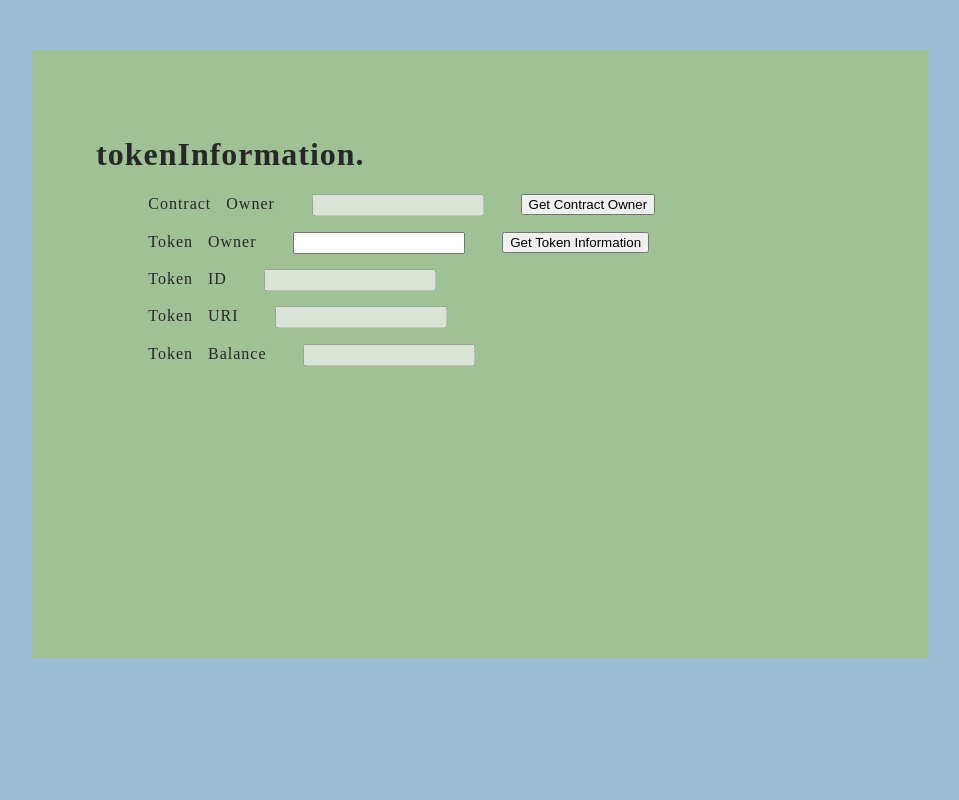
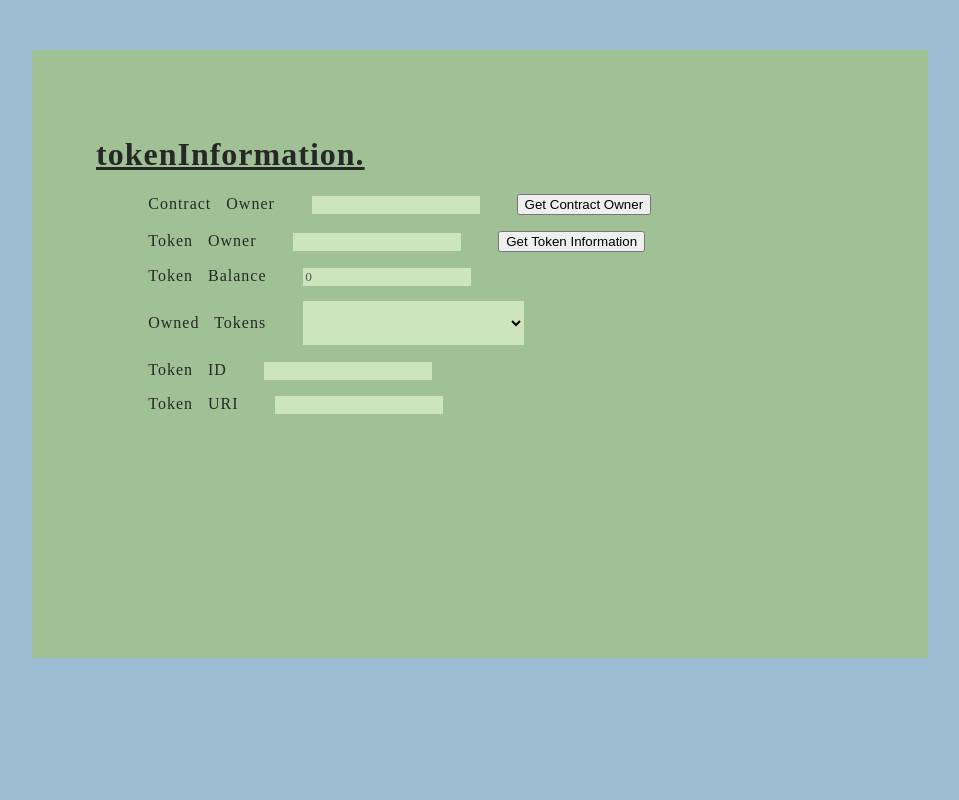
Before and after one commit to olfrank/CapstoneV2_Blockchain, a React (Create React App) app in the folder my-app/: page / in a window 1280 px wide. Shown: the part 2740-3540 px from the top of the page, without its empty margins (160-1119 px from the left). Built offline with nearby package versions, Linux system fonts and the light colour scheme.

Commit message:
adding async functions for tokenInformation container

```diff
--- a/my-app/src/App.css
+++ b/my-app/src/App.css
@@ -24,3 +24,11 @@ input{
   font-family: Eu Alonira;
   margin-right: 5%;
 }
+select{
+  width: 30%;
+  height: 44px;
+}
+.token-input{
+  background-color: #cce5bc;
+  border: none;
+}
--- a/my-app/src/App.js
+++ b/my-app/src/App.js
@@ -1,5 +1,5 @@
 import React, {useState } from 'react';
-import SolnSquare_abi from './abis/SolnSquareVerifier.json'
+import SolnSquare from './abis/SolnSquareVerifier.json'
 import { ethers } from 'ethers';
 import './App.css';
 
@@ -23,7 +23,8 @@ import {
   TokenContainer,
   TokenSection,
   TokenHeader,
-  InputContainer
+  InputContainer,
+  DropMenuTokens
  } from './AppElements.js';
 
 
@@ -41,6 +42,14 @@ function App() {
   const [provider, setProvider] = useState(null);
   const [signer, setSigner] = useState(null);
   const [contract, setContract] = useState(null);
+  const [contractOwner, setContractOwner] = useState();
+
+
+  const [tokenBalance, setTokenBalance] = useState(0);
+  const [tokenOwner, setTokenOwner] = useState();
+
+  const [tokenBal, setTokenBal] = useState();
+  const [ownedTokens, setOwnedTokens] = useState([])
 
   const connectWalletHandler = () =>{
     if(window.ethereum){
@@ -67,9 +76,24 @@ function App() {
     let tempSigner = tempProvider.getSigner();
     setSigner(tempSigner);
 
-    let tempContract = new ethers.Contract(contractAddress, SolnSquare_abi, tempSigner);
+    let tempContract = new ethers.Contract(contractAddress, SolnSquare.abi, tempSigner);
     setContract(tempContract);
   }
+
+  async function getOwner(){
+    var owner = await contract.getOwner();
+    setContractOwner(owner);
+  }
+
+  async function getTokenOwnerInfo(){
+    var balance = await contract.balanceOf(tokenOwner);
+    setTokenBalance(balance);
+
+    var ownedTokens = await contract._tokensOfOwner(tokenOwner);
+
+  }
+
+
 
   return (
     <Body>
@@ -120,29 +144,37 @@ function App() {
           <TokenHeader>tokenInformation.</TokenHeader>
           <InputContainer>
             <label>Contract Owner</label>
-            <input type="text" id="contractOwner" value="" disabled="true"></input>
-            <button class = "btn btn-contract-owner">Get Contract Owner</button>
+            <input type="text" class = "token-input" id="contractOwner" value={contractOwner} disabled="true"/>
+            <button onClick={getOwner} class = "btn btn-contract-owner" >Get Contract Owner</button>
           </InputContainer>
 
           <InputContainer>
             <label>Token Owner</label>
-            <input type="text" id="tokenOwner"></input>
-            <button class = "btn btn-contract-owner">Get Token Information</button>
-          </InputContainer>
-
-          <InputContainer>
-            <label>Token ID</label>
-            <input type="text" id="tokenId" value="" disabled="true"></input>
-          </InputContainer>
-          <InputContainer>
-            <label>Token URI</label>
-            <input type="text" id="tokenURI" value="" disabled="true"></input>
+            <input class = "token-input" type="text"  onChange={e => setTokenOwner(e.target.value)}/>
+            <button onClick={getTokenOwnerInfo} class = "btn btn-contract-owner">Get Token Information</button>
           </InputContainer>
 
           <InputContainer>
           <label>Token Balance</label>
-          <input type="text" id="tokenId" value="" disabled="true"></input>
+          <input type="text" class = "token-input" value={tokenBalance} disabled="true"/>
           </InputContainer>
+
+          <DropMenuTokens>
+            <label>Owned Tokens</label>
+            <select id = "owned-tokens" class = "token-input"  ></select>
+
+          </DropMenuTokens>
+
+          <InputContainer>
+            <label>Token ID</label>
+            <input  type="text" class = "token-input" id="tokenId" disabled="true"/>
+          </InputContainer>
+          <InputContainer>
+            <label>Token URI</label>
+            <input type="text" class = "token-input" id="tokenURI" disabled="true"/>
+          </InputContainer>
+
+
 
 
 
--- a/my-app/src/AppElements.js
+++ b/my-app/src/AppElements.js
@@ -174,13 +174,20 @@ export const TokenContainer = styled.div`
 `;
 
 export const TokenHeader = styled.h1`
-
+    text-decoration: underline;
 `
 
 export const InputContainer = styled.div`
     margin: 2%;
     font-family: Eu Alonira;
 `;
+
+export const DropMenuTokens = styled.div`
+    margin: 2%;
+    font-family: Eu Alonira;
+`;
+
+
 
 
 
@@ -218,8 +225,12 @@ export const MintContainer = styled.div`
     }
 `
 export const MintHeader = styled.h1`
+    text-decoration: underline;
+`;
 
-`;
+
+
+
 
 export const Connect = styled.div`
     display: flex;
```
